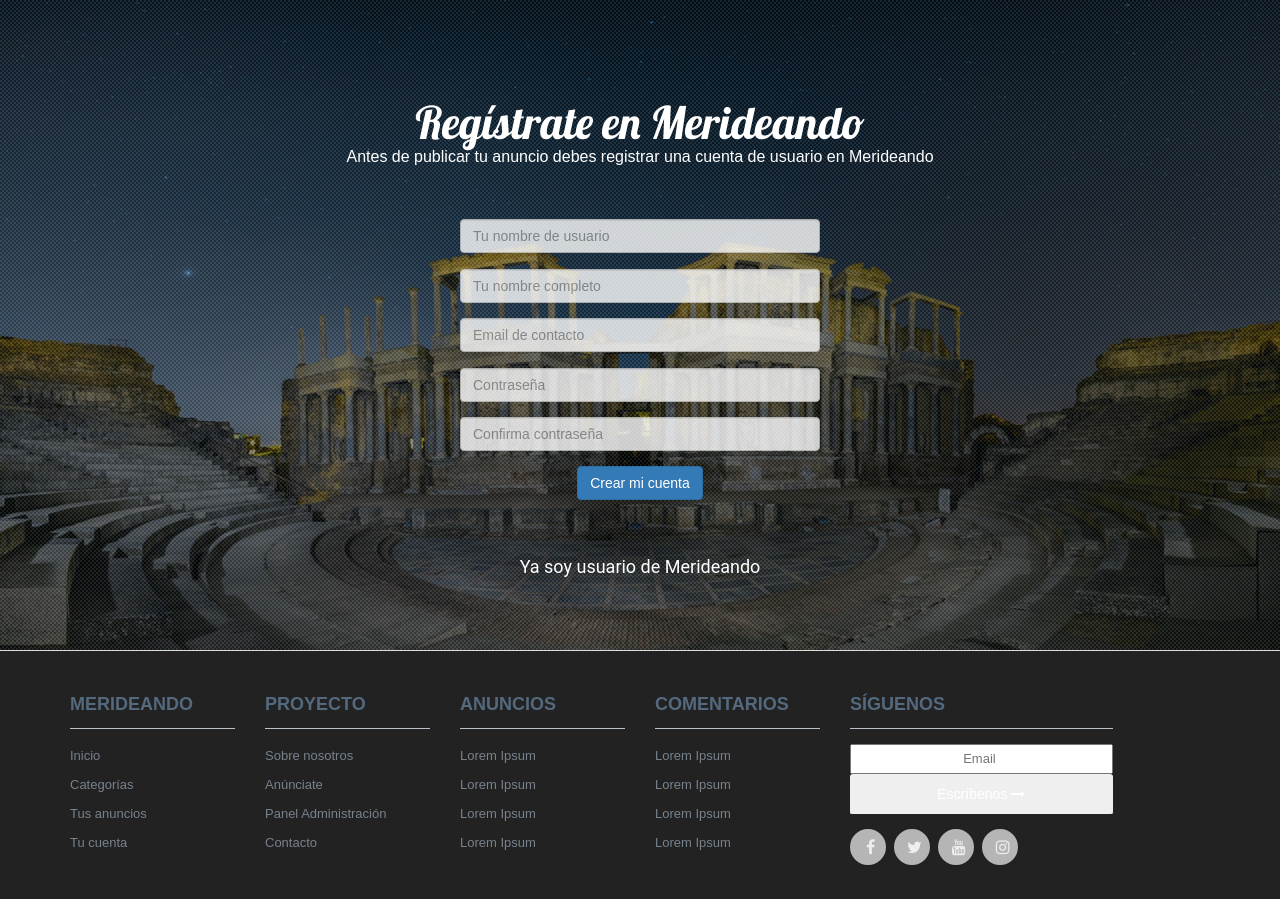
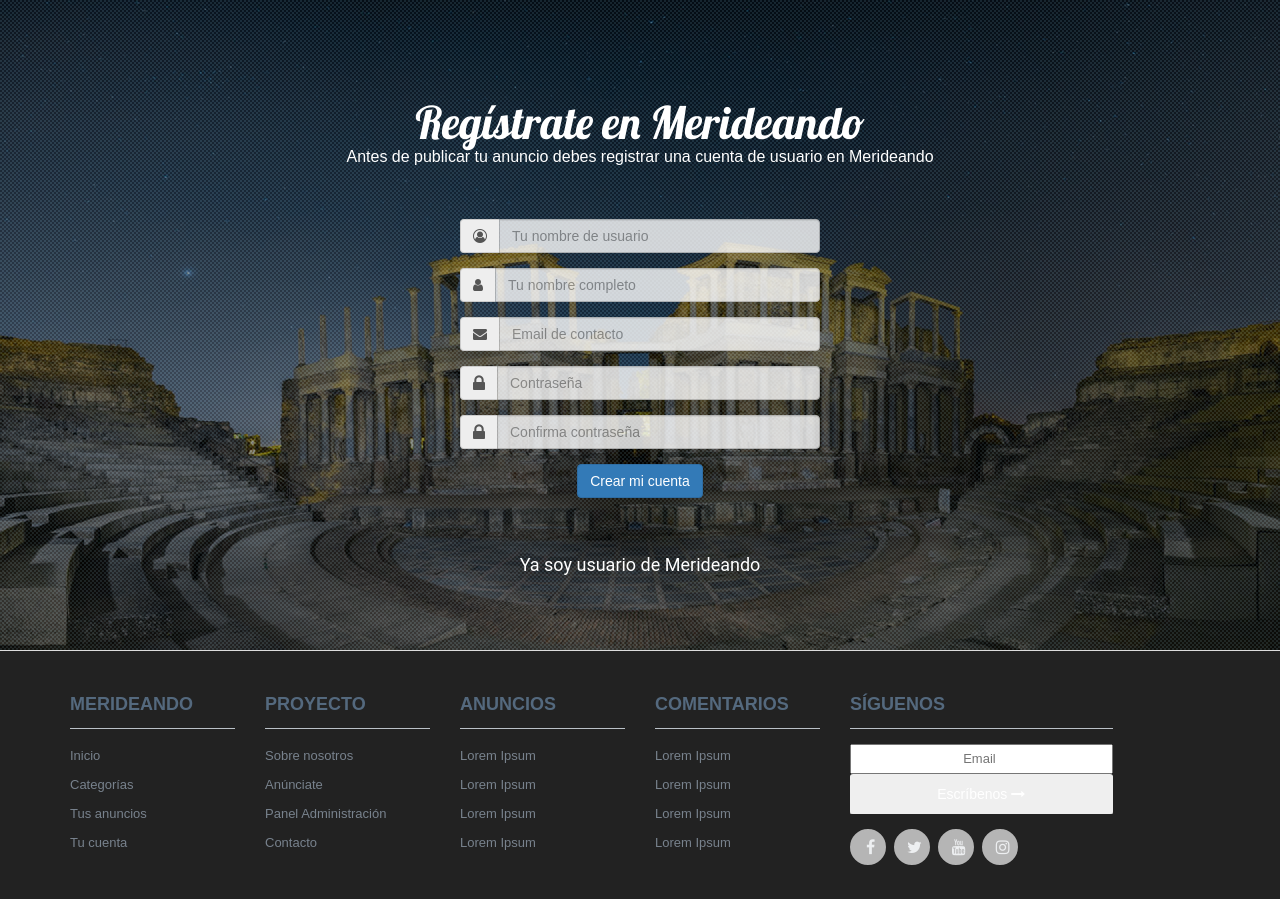
Before and after one commit to pedrosici/merideando, a PHP site: page /registro.php in a window 1280 px wide. Shown: the part 52-951 px from the top of the page. Run offline with PHP 8.4, Linux system fonts and the light colour scheme.

Commit message:
Retocando pequeños cambios en el Login y en el Registro con mensajes de alerta y cambiando el diseño de los inputs

```diff
--- a/css/style.css
+++ b/css/style.css
@@ -505,4 +505,23 @@ line-height: 36px;
             border: 0;
         }
 
-/*----- CATEGORIAS ---*/
+/*----- Login y Registro ---*/
+
+.aviso-error {
+    color: darkred;
+    background-color: #e29090;
+    border-color: black;
+}
+
+.aviso-exito {
+    color: darkolivegreen;
+    background-color: darkseagreen;
+    border-color: black;
+}
+
+.aviso {
+    padding: 5px;
+    margin-top:10px;
+    margin-bottom: 10px;
+    border: 1px solid transparent;
+    border-radius: 4px
--- a/js/valida_registro.js
+++ b/js/valida_registro.js
@@ -16,12 +16,10 @@ function checkPasswordMatch(){
         var confirmPassword = $("#confirm_password").val();
 
         if (password != confirmPassword){
-            document.getElementById('checkPassword').className = 'alert alert-danger alert-xs col-md-8 col-md-offset-2  text-center';   -
-            $("#checkPassword").html("<p><i class='fa fa-close'></i> Las contraseñas introducidas no coinciden</p>");
+            $("#checkPassword").html("<div class='col-md-6 col-md-offset-3 aviso aviso-error text-center'><i class='fa fa-close'></i> Las contraseñas no coinciden</div>");
             document.getElementById("submitRegistro").disabled = true;
         } else {
-            $("#checkPassword").html("<div class='alert alert-success col-sm-12  text-center'><i class='fa fa-check'></i> Las contraseñas introducidas coinciden.</div>");
-            passvalido = true;
+            $("#checkPassword").html("<div class='col-md-6 col-md-offset-3 aviso aviso-exito text-center'><i class='fa fa-check'></i> Las contraseñas coinciden</div>");
             document.getElementById("submitRegistro").disabled = false;
         }
     }
--- a/php/loguear.php
+++ b/php/loguear.php
@@ -19,7 +19,7 @@ if(!empty($_POST)){
 			$query->execute(array($usuario, $sha1_pass));
             if ($resultado = $query->rowCount() == 1):
                 session_start();
-                $resultado = $query->fetch(PDO::FETCH_ASSOC))
+                $resultado = $query->fetch(PDO::FETCH_ASSOC);
                 $_SESSION["user_id"] = $resultado["id"];
                 $_SESSION["nombre"] = $resultado["nombre"];
                 echo json_encode(array('error' => false));
--- a/registro.php
+++ b/registro.php
@@ -36,41 +36,62 @@
                                 </div>
                             </div>
                             <!-- Formulario Registro -->
-                            <div class="col-md-6 col-md-offset-3" id="registro" >
+                            <div class="col-md-8 col-md-offset-2" id="registro" >
                                 <form role="form" name="registro" action="php/registrar.php" method="post" accept-charset="utf-8">
                                 <div class="form-group row">
-                                    <div class="col-md-8 col-md-offset-2">
-                                        <input type="text" class="form-control col-md-6" name="usuario" id="usuario" placeholder="Tu nombre de usuario" minlength="4" maxlength="13" required>
+                                    <div class="col-md-6 col-md-offset-3">
+                                        <div class="input-group">
+                                            <span class="input-group-addon"><i class="fa fa-user-circle-o"></i></span>
+                                            <input type="text" class="form-control col-md-6" name="usuario" id="usuario" placeholder="Tu nombre de usuario" minlength="4" maxlength="13" pattern="[A-Za-z0-9_-]{1,15}" required />
+                                        </div>
                                     </div>
-                                    <div id="checkname" class="col-md-8 col-md-offset-2"></div>
+                                </div>
+
+                                <div class="form-group row">
+                                    <div class="col-md-6 col-md-offset-3">
+                                        <div class="input-group">
+                                            <span class="input-group-addon"><i class="fa fa-user fa" aria-hidden="true"></i></span>
+                                            <input type="text" class="form-control col-md-6" name="nombre" id="nombre" placeholder="Tu nombre completo" pattern="[A-Za-z]{4-16}" required />
+                                        </div>
+                                    </div>
+                                </div>
+
+                                <div class="form-group row">
+                                    <div class="col-md-6 col-md-offset-3">
+                                        <div class="input-group">
+                                            <span class="input-group-addon"><i class="fa fa-envelope fa" aria-hidden="true"></i></span>
+                                            <input type="email" class="form-control col-md-6" name="email" id="email" placeholder="Email de contacto" required>
+                                        </div>
+                                    </div>
+
                                 </div>
                                 <div class="form-group row">
-                                    <div class="col-md-8 col-md-offset-2">
-                                        <input type="text" class="form-control col-md-6" name="nombre" id="nombre" placeholder="Tu nombre completo" required>
+
+                                        <div class="col-md-6 col-md-offset-3">
+                                            <div class="input-group">
+                                            <span class="input-group-addon"><i class="fa fa-lock fa-lg" aria-hidden="true"></i></span>
+                                            <input type="password" class="form-control col-md-6" name="password" id="password" placeholder="Contraseña" required>
+                                        </div>
                                     </div>
                                 </div>
                                 <div class="form-group row">
-                                    <div class="col-md-8 col-md-offset-2">
-                                        <input type="email" class="form-control col-md-6" name="email" id="email" placeholder="Email de contacto" required>
+
+                                    <div class="col-md-6 col-md-offset-3">
+                                        <div class="input-group">
+                                            <span class="input-group-addon"><i class="fa fa-lock fa-lg" aria-hidden="true"></i></span>
+                                            <input type="password" class="form-control col-md-6" name="confirm_password" id="confirm_password" placeholder="Confirma contraseña" required />
+
+                                        </div>
                                     </div>
-                                    <div id="checkemail" class="col-md-8 col-md-offset-2"></div>
-                                </div>
-                                <div class="form-group row">
-                                    <div class="col-md-8 col-md-offset-2">
-                                        <input type="password" class="form-control col-md-6" name="password" id="password" placeholder="Contraseña" required>
-                                    </div>
-                                </div>
-                                <div class="form-group row">
-                                    <div class="col-md-8 col-md-offset-2">
-                                        <input type="password" class="form-control col-md-6" name="confirm_password" id="confirm_password" placeholder="Confirma contraseña" required>
-                                    </div>
+                                    <div id="checkPassword"></div>
                                 </div>
                                 <div class="form-group row text-center">
+
                                     <div class="col-md-4 col-md-offset-4 mg-bt-40">
                                         <button type="submit" class="btn btn-primary" id="submitRegistro">Crear mi cuenta</button>
                                     </div>
 
-                                    <div id="checkPassword"></div>
+
                                 </div>
 
                                 </form>
```
Also changed, not shown: js/valida_login.js (+4 -6 lines), login.php (+14 -6 lines).
